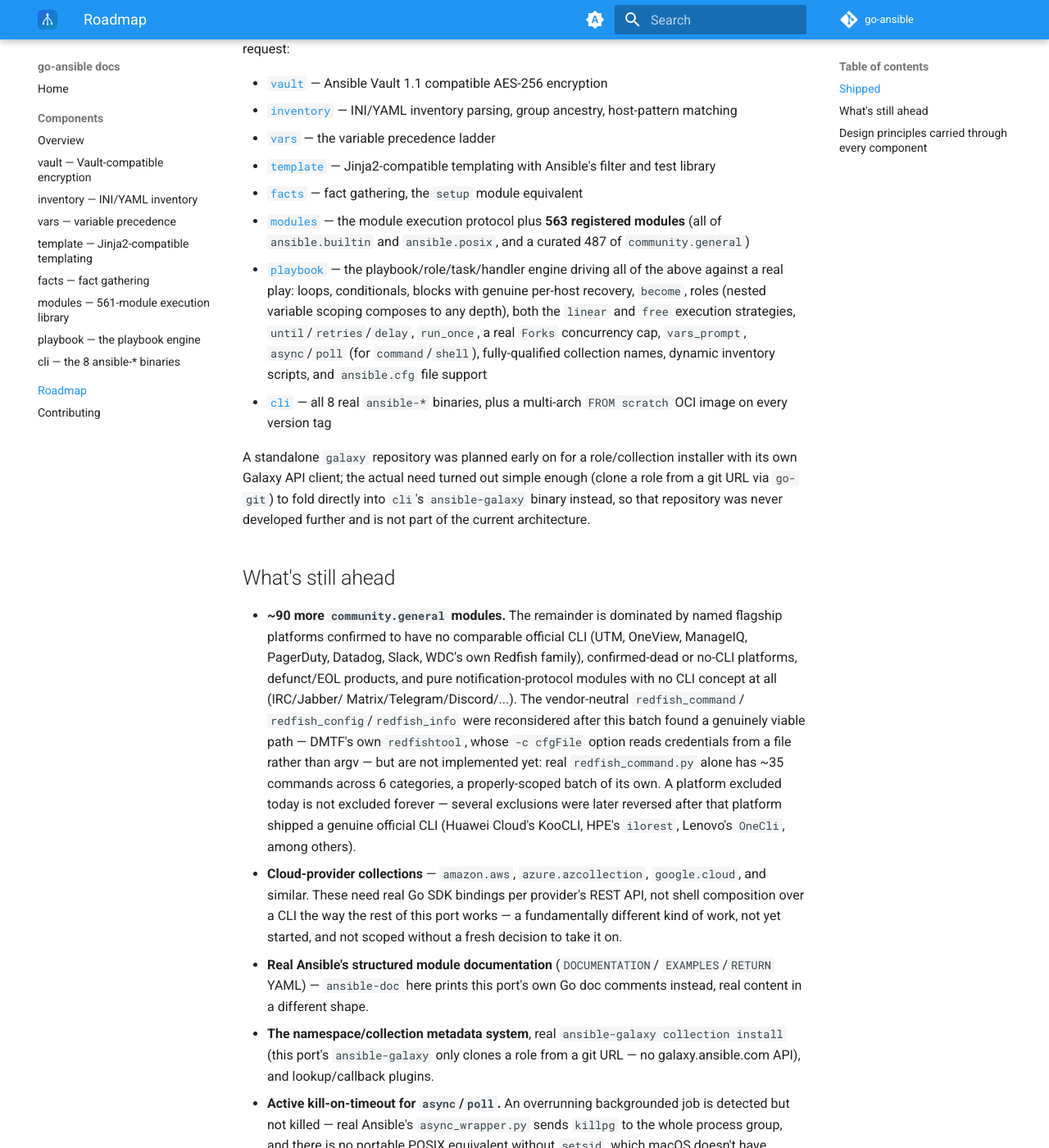
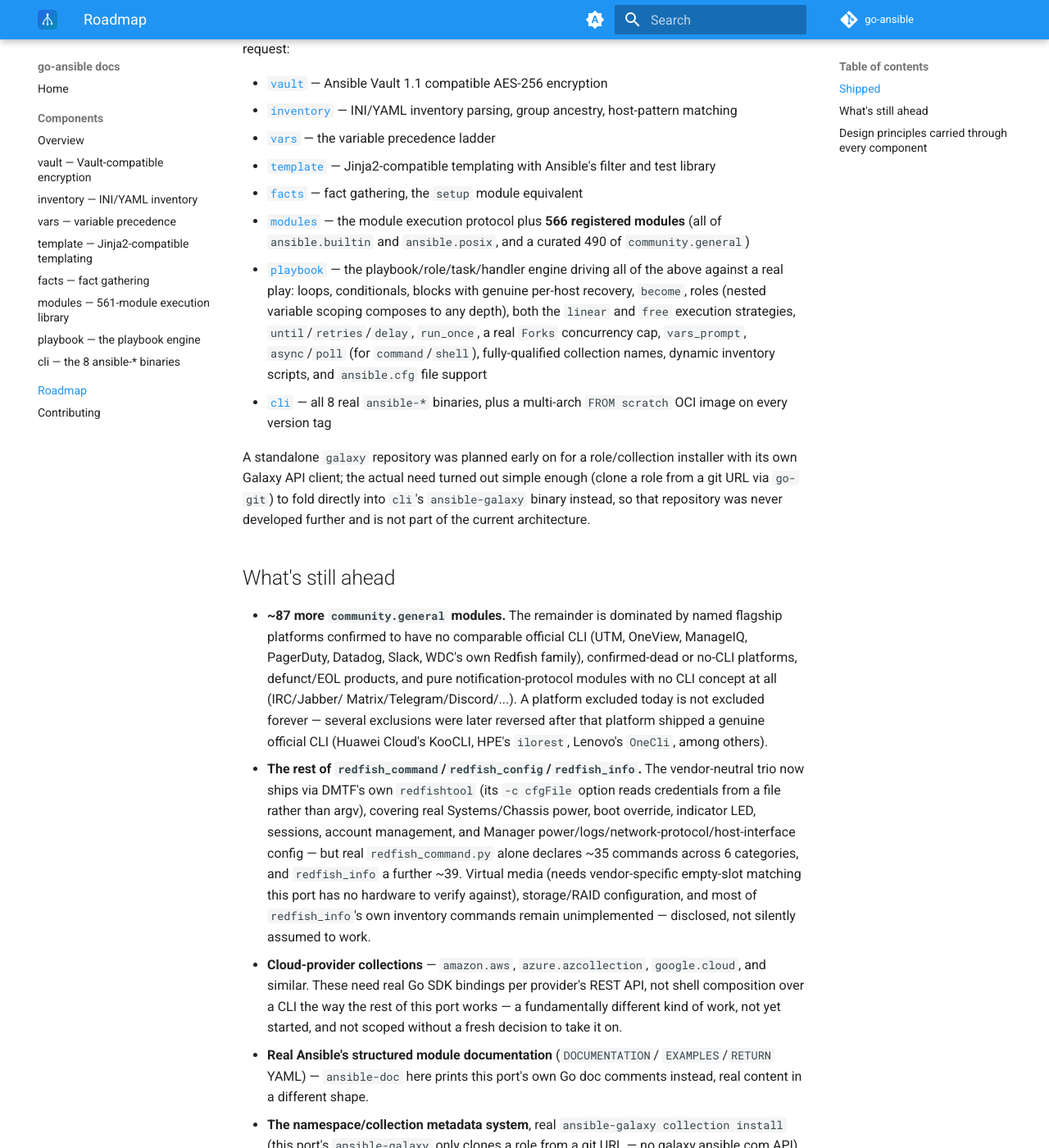
Before and after one commit to go-ansible/docs, an MkDocs documentation site: the page built from docs/roadmap.md, in a window 1280 px wide and 1400 px high, scrolled down 209 px. Shown: the whole window at 82% size. Built offline with MkDocs 1.6.1 and Material for MkDocs 9.7.7, drawn with Linux system fonts in a browser that asks for light colours; the version menu is left out.

Commit message:
Refresh module count for redfish_command/config/info (563→566, ~90→~87) (#5)
roadmap.md now describes the shipped Redfish-trio scope precisely
(Systems/Chassis power, boot override, indicator LED, sessions,
account management, Manager power/logs/network-protocol/host-interface
config) alongside its disclosed remaining gaps (virtual media,
storage/RAID config, most of redfish_info's inventory commands),
replacing the earlier "not implemented yet" framing.

Co-authored-by: Claude Sonnet 5 <noreply@anthropic.com>

```diff
--- a/docs/roadmap.md
+++ b/docs/roadmap.md
@@ -15,8 +15,8 @@ on every push and pull request:
 - [`facts`](components/facts.md) — fact gathering, the `setup` module
   equivalent
 - [`modules`](components/modules.md) — the module execution protocol plus
-  **563 registered modules** (all of `ansible.builtin` and `ansible.posix`,
-  and a curated 487 of `community.general`)
+  **566 registered modules** (all of `ansible.builtin` and `ansible.posix`,
+  and a curated 490 of `community.general`)
 - [`playbook`](components/playbook.md) — the playbook/role/task/handler
   engine driving all of the above against a real play: loops, conditionals,
   blocks with genuine per-host recovery, `become`, roles (nested variable
@@ -36,20 +36,26 @@ developed further and is not part of the current architecture.
 
 ## What's still ahead
 
-- **~90 more `community.general` modules.** The remainder is dominated by
+- **~87 more `community.general` modules.** The remainder is dominated by
   named flagship platforms confirmed to have no comparable official CLI
   (UTM, OneView, ManageIQ, PagerDuty, Datadog, Slack, WDC's own Redfish
   family), confirmed-dead or no-CLI platforms, defunct/EOL products, and pure
   notification-protocol modules with no CLI concept at all (IRC/Jabber/
-  Matrix/Telegram/Discord/...). The vendor-neutral `redfish_command`/
-  `redfish_config`/`redfish_info` were reconsidered after this batch found a
-  genuinely viable path — DMTF's own `redfishtool`, whose `-c cfgFile` option
-  reads credentials from a file rather than argv — but are not implemented
-  yet: real `redfish_command.py` alone has ~35 commands across 6 categories,
-  a properly-scoped batch of its own. A platform excluded today is not excluded
+  Matrix/Telegram/Discord/...). A platform excluded today is not excluded
   forever — several exclusions were later reversed after that platform
   shipped a genuine official CLI (Huawei Cloud's KooCLI, HPE's `ilorest`,
   Lenovo's `OneCli`, among others).
+- **The rest of `redfish_command`/`redfish_config`/`redfish_info`.** The
+  vendor-neutral trio now ships via DMTF's own `redfishtool` (its `-c
+  cfgFile` option reads credentials from a file rather than argv), covering
+  real Systems/Chassis power, boot override, indicator LED, sessions,
+  account management, and Manager power/logs/network-protocol/host-interface
+  config — but real `redfish_command.py` alone declares ~35 commands across
+  6 categories, and `redfish_info` a further ~39. Virtual media (needs
+  vendor-specific empty-slot matching this port has no hardware to verify
+  against), storage/RAID configuration, and most of `redfish_info`'s own
+  inventory commands remain unimplemented — disclosed, not silently assumed
+  to work.
 - **Cloud-provider collections** — `amazon.aws`, `azure.azcollection`,
   `google.cloud`, and similar. These need real Go SDK bindings per provider's
   REST API, not shell composition over a CLI the way the rest of this port
```
Also changed, not shown: docs/components/index.md (+2 -2 lines), docs/components/modules.md (+3 -3 lines), docs/index.md (+2 -2 lines).
